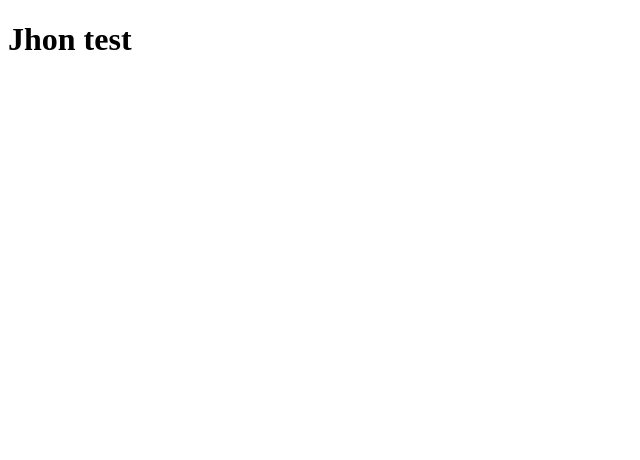
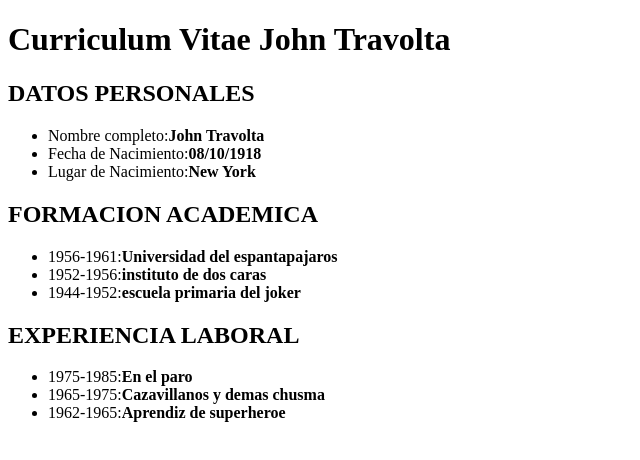
Before and after one commit to JhonKenede/pruebaHTML, a plain HTML site: page index.html in a window 1280 px wide. Shown: the whole page, without its empty margins (0-640 px from the left). Drawn offline with Linux system fonts and the light colour scheme.

Commit message:
Curriculum Vitae

```diff
--- a/index.html
+++ b/index.html
@@ -4,9 +4,30 @@
     <meta charset="UTF-8">
     <meta http-equiv="X-UA-Compatible" content="IE=edge">
     <meta name="viewport" content="width=device-width, initial-scale=1.0">
-    <title>Mi primera web</title>
+    <title>Ejercicio2</title>
 </head>
 <body>
-    <h1>Jhon test</h1>
+
+    <h1>Curriculum Vitae John Travolta</h1>
+    <h2>DATOS PERSONALES</h2>
+    <form>
+    <ul>
+        <li>Nombre completo:<b>John Travolta</b></li>
+        <li>Fecha de Nacimiento:<b>08/10/1918</b></li>
+        <li>Lugar de Nacimiento:<b>New York</b></li>
+    </ul>
+    <h2>FORMACION ACADEMICA</h2>
+    <ul>
+        <li>1956-1961:<b>Universidad del espantapajaros</b></li>
+        <li>1952-1956:<b>instituto de dos caras</b></li>
+        <li>1944-1952:<b>escuela primaria del joker</b></li>
+    </ul>
+    <h2>EXPERIENCIA LABORAL</h2>
+    <ul>
+        <li>1975-1985:<b>En el paro</b></li>
+        <li>1965-1975:<b>Cazavillanos y demas chusma</b></li>
+        <li>1962-1965:<b>Aprendiz de superheroe</b></li>
+    </ul>
+    </form>
 </body>
 </html>
```
